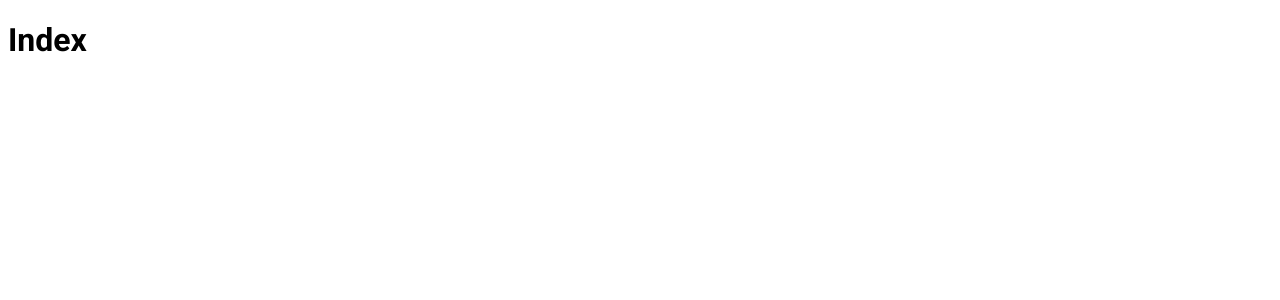
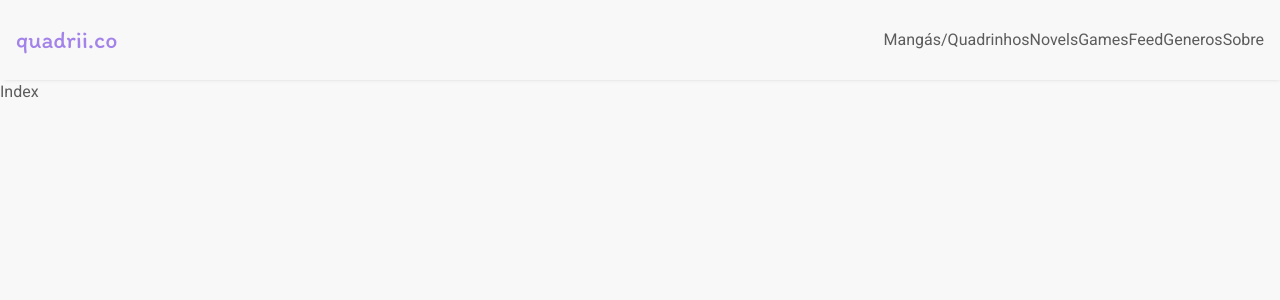
Before and after one commit to ChrisCoy/quadrii.co, a Next.js app: page / in a window 1280 px wide. Shown: the top 300 px of the page. Built offline with nearby package versions, Linux system fonts and the light colour scheme.

Commit message:
🐛fix: tailwind configs

```diff
--- a/package.json
+++ b/package.json
@@ -3,7 +3,7 @@
   "version": "0.1.0",
   "private": true,
   "scripts": {
-    "dev": "next dev --turbo",
+    "dev": "next dev",
     "build": "next build",
     "start": "next start",
     "lint": "next lint src --ext .ts,.tsx --fix",
--- a/postcss.config.js
+++ b/postcss.config.js
@@ -2,6 +2,7 @@ module.exports = {
   plugins: {
     tailwindcss: {},
     autoprefixer: {},
+    //config to minify css only in production
     ...(process.env.NODE_ENV === 'production' ? { cssnano: {} } : {})
   },
 }
--- a/src/app/layout.tsx
+++ b/src/app/layout.tsx
@@ -1,17 +1,24 @@
+import { Header } from "@/components/layout/Header";
 import { Roboto } from "@next/font/google";
+
+import "./../styles/global.css"
 
 const roboto = Roboto({ subsets: ["latin"], weight: ["300", "400", "700"] });
 
-export default function RootLayout({ children }: { children: React.ReactNode }) {
+export default function RootLayout({
+  children,
+}: {
+  children: React.ReactNode;
+}) {
   return (
-    <html lang="pt">
+    <html lang="pt" className={roboto.className}>
       {/*
         <head /> will contain the components returned by the nearest parent
         head.tsx. Find out more at https://beta.nextjs.org/docs/api-reference/file-conventions/head
       */}
       <head />
-      <body className={roboto.className}>
-
+      <body>
+        <Header />
         {children}
       </body>
     </html>
--- /dev/null
+++ b/src/components/common/inputs/SearchInput/index.tsx
@@ -0,0 +1,16 @@
+import { ReactNode } from "react";
+
+interface SearchInputProps {
+  children?: ReactNode;
+  className?: string;
+}
+
+function SearchInput({children, className = ""}:SearchInputProps) {
+  return(
+    <div className={`${className}`}>
+      {children}
+    </div>
+  )
+};
+
+export { SearchInput }
--- a/src/components/layout/Header/index.tsx
+++ b/src/components/layout/Header/index.tsx
@@ -1,7 +1,20 @@
+import { Container } from "../Container";
+import { Logo } from "../Logo";
+
 function Header() {
   return (
-    <div className="flex h-20 justify-between shadow-[2px_0px_5px_-2px_rgba(0,0,0,0.3)]">
-      HEADER
+    <div className="h-20 shadow-[2px_0px_5px_-2px_rgba(0,0,0,0.3)]">
+      <Container className="flex h-20 justify-between items-center gap-4">
+        <Logo />
+        <nav className="">
+          <a href="">Mangás/Quadrinhos</a>
+          <a href="">Novels</a>
+          <a href="">Games</a>
+          <a href="">Feed</a>
+          <a href="">Generos</a>
+          <a href="">Sobre</a>
+        </nav>
+      </Container>
     </div>
   );
 }
--- a/src/components/layout/Logo/index.tsx
+++ b/src/components/layout/Logo/index.tsx
@@ -1,17 +1,19 @@
 import { Itim } from "@next/font/google";
 
-const itim = Itim({ subsets: ["latin"], weight: ["400"]});
+const itim = Itim({ subsets: ["latin"], weight: ["400"] });
 
 interface LogoProps {
   className?: string;
 }
 
-function Logo({className = ""}:LogoProps) {
-  return(
-    <div className={`${className}`}>
+function Logo({ className = "" }: LogoProps) {
+  return (
+    <div
+      className={`select-none text-2xl text-purple-500 ${className} ${itim.className}`}
+    >
+      quadrii.co
+    </div>
+  );
+}
 
-    </div>
-  )
-};
-
-export { Logo }
+export { Logo };
--- a/src/styles/global.css
+++ b/src/styles/global.css
@@ -12,6 +12,7 @@
 
   html {
     @apply text-gray-500;
+    @apply bg-background;
   }
 
   /* button {
@@ -26,6 +27,6 @@ a {
 
   ::selection {
     color: white;
-    @apply bg-background;
+    @apply bg-purple-700;
   }
 }
--- a/tailwind.config.js
+++ b/tailwind.config.js
@@ -1,6 +1,6 @@
 /** @type {import('tailwindcss').Config} */
 module.exports = {
-  darkMode: "class",
+  // darkMode: "class",
   content: ["./src/**/*.{js,ts,jsx,tsx}"],
   theme: {
     colors: {
```
Also changed, not shown: src/app/teste-rota/page.tsx (deleted, +0 -7 lines), 1 other file (tests, documents, lock files or other folders).
